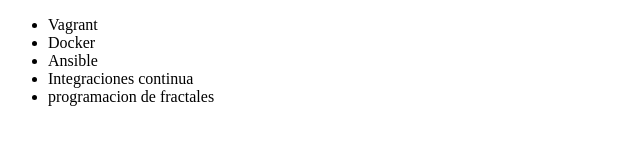
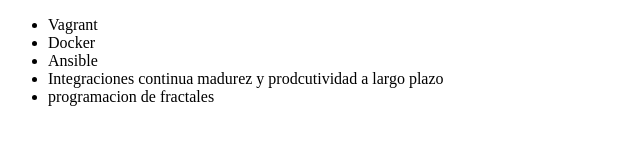
Before and after one commit to yesicamilagros/java_script, a plain HTML site: page archivo.html in a window 1280 px wide. Shown: the whole page, without its empty margins (0-640 px from the left). Drawn offline with Linux system fonts and the light colour scheme.

Commit message:
renombrando curso de integracion continua

```diff
--- a/archivo.html
+++ b/archivo.html
@@ -10,7 +10,7 @@
          <li> Vagrant </li>
          <li> Docker </li>
          <li> Ansible </li>
-         <li> Integraciones continua </li>
+         <li> Integraciones continua  madurez y prodcutividad a largo plazo</li>
          <li> programacion de fractales</li>
      </ul>
 </body>
```
